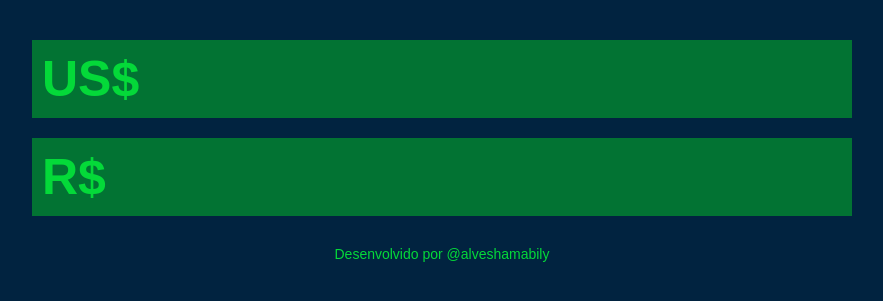
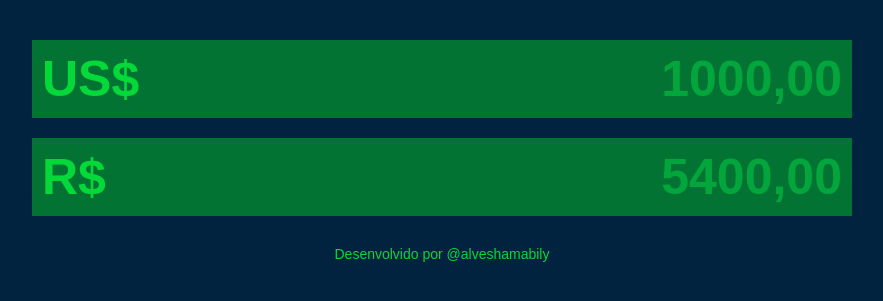
Before and after one commit to AlvesHamabily/Moedas-Conversor, a plain HTML site: page index.html in a window 1280 px wide. Shown: the part 123-424 px from the top of the page, without its empty margins (198-1081 px from the left). Drawn offline with Linux system fonts and the light colour scheme.

Commit message:
alteraçoes

```diff
--- a/assets/script.js
+++ b/assets/script.js
@@ -1,3 +1,4 @@
+/* testes de variaveis e parâmetros:
 var id= '90';
 var nome = 90;
 
@@ -26,22 +27,83 @@ for(let i of ingredientes){
 /*function aviso(){
     alert("Bem-Vindo(a) ao Conversor de moedas!");
 }
-*/
+
 //variavel para selecioar o botao
 //var botao = document.querySelector("#botao");
 //add evento somente ao clicar requerendo o botao pela vriavel
 document.addEventListener("mouseover", () =>{
     aviso()
 });
+*/
 
+//INICIO DO PROGRAMA
 // add eventos e trabalhar  com campos de inserção de dados:
+
+let dolar = 5.4
 let usdInput = document.querySelector("#usd")
 let brlInput = document.querySelector("#brl")
 
 usdInput.addEventListener("keyup", () => {
-    console.log("Caampo USD diz: "+ usdInput.value)
+   console.log("Campo USD diz: "+ usdInput.value)
+   convert("usd-to-brl")
 } )
 
 brlInput.addEventListener("keyup", () => {
     console.log("Campo BRL diz: " + brlInput.value)
+    convert("brl-to-usd")
+
 } )
+//formatar o vlor apos terminar de digitar
+usdInput.addEventListener("blur", () =>{
+    usdInput.value = formatMoeda(usdInput.value)
+})
+
+brlInput.addEventListener("blur", () =>{
+    brlInput.value  = formatMoeda(brlInput.value)
+})
+
+//inicializar a variavel com valor fixo e descrever a função:
+usdInput.value = "1000,00"
+convert("usd-to-brl")
+
+//funções
+function  formatMoeda(value){ //formtar os dados de entrada
+    let fixedValue = fixValue(value) //ajustar valor
+    //formatar
+    let options = {
+        useGrouping: false,
+        minimumFractionDigits: 2
+    }
+
+    let formatter = new Intl.NumberFormat("pt-BR", options)
+    return formatter.format(fixedValue)
+    //retorno
+}
+
+function fixValue(value){ // fixar valor dado de forma a ser possivel calcular
+    let fixedValue = value.replace(",", ".") // trocar ',' por '.' no valor informado
+    let floatValue = parseFloat(fixedValue) // string to number
+    if(floatValue == NaN){ // ajuste de valor em casos de erros de digitação
+        floatValue = 0
+    }
+    return floatValue
+}
+
+function convert(type){// processo de conversão da moeda
+    if (type == "usd-to-brl"){
+        let fixedValue = fixValue(usdInput.value)
+        let result = fixedValue * dolar
+        result = result.toFixed(2)
+
+        brlInput.value = formatMoeda(result)
+
+    }
+    if (type == "brl-to-usd"){
+        let fixedValue  = fixValue(brlInput.value)
+        let result = fixedValue / dolar
+        result = result.toFixed(2)
+
+        usdInput.value = formatMoeda(result)
+
+    }
+}
--- a/index.html
+++ b/index.html
@@ -23,7 +23,7 @@
     </main>
    <!--  <button onclick="aviso()">Clique aqui</button>-->
     <footer>
-       <p><a class="link_name" href="https://github.com/AlvesHamabily" target="_blank" >Desenvolvido por @alveshamabily</a></p>
+       <p><a class="link_name" href="https://github.com/AlvesHamabily/Moedas-Conversor/" target="_blank" >Desenvolvido por @alveshamabily</a></p>
     </footer>
 
 
```
